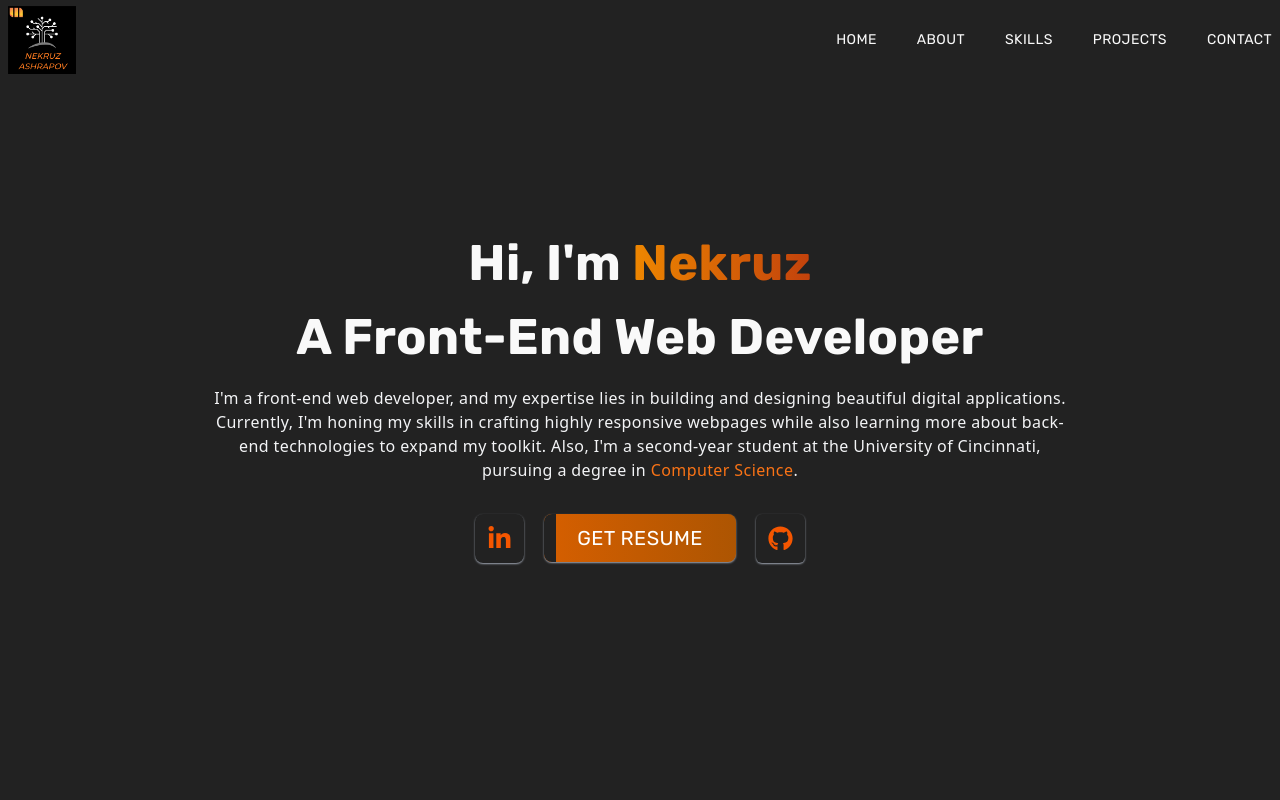
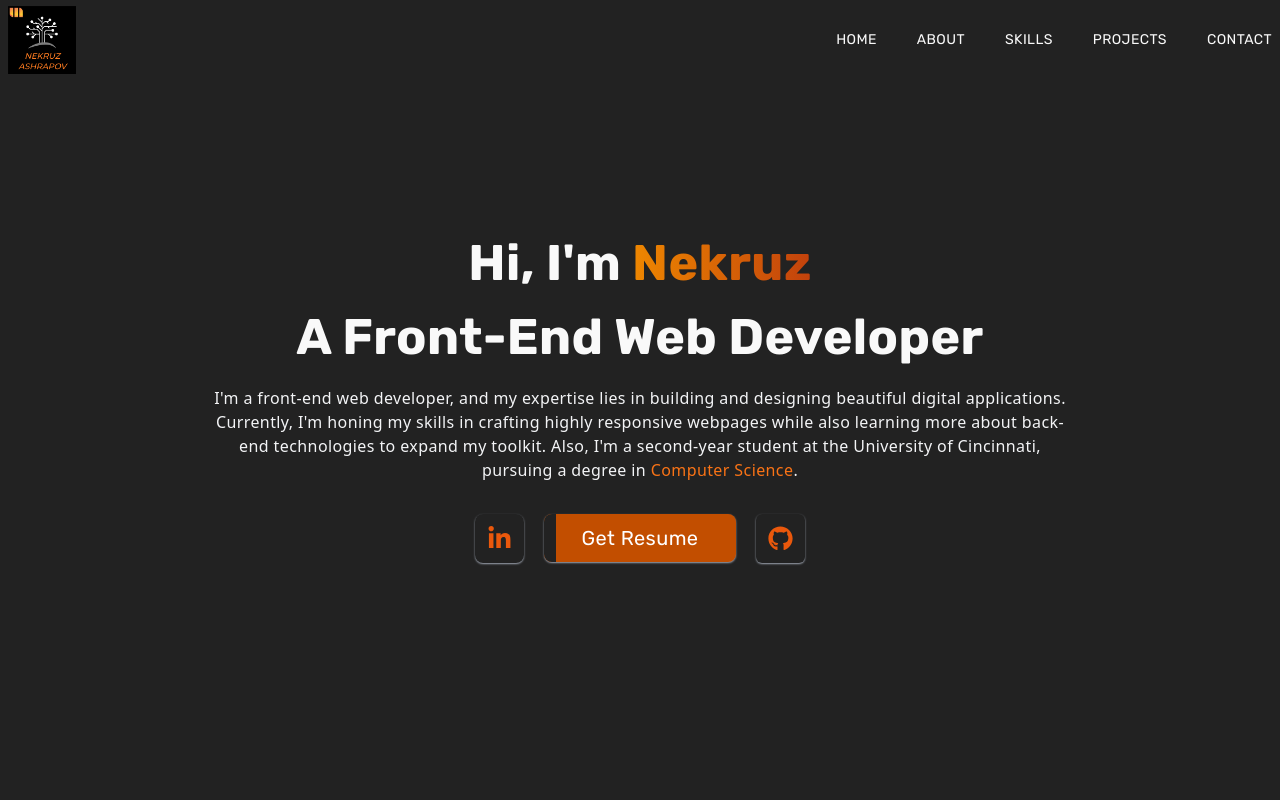
Before and after one commit to NekruzAsh/MyPortfolio, a Next.js app: page / in a window 1280 px wide. Shown: the top 800 px of the page. Built offline with nearby package versions, Linux system fonts and the light colour scheme.

Commit message:
update button styles

```diff
--- a/app/components/Contact.jsx
+++ b/app/components/Contact.jsx
@@ -73,7 +73,7 @@ const Contact = () => {
                   ></textarea>
                 </div>
                 <div className="flex justify-center">
-                  <button className="text-black font-bold rounded border-b-2 border-gray-400 hover:border-black hover:text-white shadow-md py-2 px-6 inline-flex items-center">
+                  <button className="text-black bg-orange-500 font-bold rounded border-b-2 border-gray-400 hover:border-black hover:text-white shadow-md py-2 px-6 inline-flex items-center">
                     Send
                   </button>
                 </div>
--- a/app/components/Projects.jsx
+++ b/app/components/Projects.jsx
@@ -32,7 +32,7 @@ const Projects = () => {
               <span className="text-orange-500">Try it out!</span>
             </p>
             <div className="flex justify-center py-8">
-              <button className="px-4 py-2 rounded-md hover:scale-105 ease-in duration-300 mr-9">
+              <button className="mr-10 px-4 py-2 border-2 border-orange-500 rounded-lg text-orange-500 cursor-pointer hover:bg-orange-500 hover:text-white">
                 <Link
                   target="_blank"
                   href="https://nekruzash.github.io/QuizGen/"
@@ -107,7 +107,7 @@ const Projects = () => {
 
             </p>
             <div className="flex justify-center py-8">
-              <button className="px-4 py-2 rounded-md hover:scale-105 ease-in duration-300 mr-9">
+              <button className="mr-10 px-4 py-2 border-2 border-orange-500 rounded-lg text-orange-500 cursor-pointer hover:bg-orange-500 hover:text-white">
                 <Link
                   target="_blank"
                   href="https://forumwebsite.onrender.com"
@@ -157,7 +157,7 @@ const Projects = () => {
               <span className="text-orange-500">Try it out!</span>
             </p>
             <div className="flex justify-center py-8">
-              <button className="px-4 py-2 rounded-md hover:scale-105 ease-in duration-300 mr-9">
+              <button className="mr-10 px-4 py-2 border-2 border-orange-500 rounded-lg text-orange-500 cursor-pointer hover:bg-orange-500 hover:text-white">
                 <Link
                   target="_blank"
                   href="https://nekruzash.github.io/amazonaffiliate/"
--- a/app/components/main.jsx
+++ b/app/components/main.jsx
@@ -31,11 +31,11 @@ const main = () => {
                 rel="noopener noreferrer"
                 href="https://www.linkedin.com/in/nekruzash/"
               >
-                <FaLinkedinIn size={25} className="text-[#f55600]" />
+                <FaLinkedinIn size={25} className="text-orange-600" />
               </Link>
             </div>
 
-              <button className='group relative h-12 w-48 overflow-hidden rounded-lg bg-[#222222] text-gray-200 text-lg shadow-sm shadow-gray-400'>
+              <button className='group relative h-12 w-48 overflow-hidden rounded-lg bg-[#c24e00] text-gray-200 text-lg shadow-sm shadow-gray-400'>
                 <div className='absolute inset-0 w-3 bg-[#222222] transition-all duration-[250ms] ease-out group-hover:w-full'></div>
               <Link className='relative text-xl text-white group-hover:text-white' target="_blank" href="/images/NekruzAshrapovResume.pdf">
                 Get Resume
@@ -48,7 +48,7 @@ const main = () => {
                 rel="noopener noreferrer"
                 href="https://github.com/NekruzAsh"
               >
-                <FaGithub size={25} className="text-[#f55600]" />
+                <FaGithub size={25} className="text-orange-600" />
               </Link>
             </div>
 
--- a/app/globals.css
+++ b/app/globals.css
@@ -38,10 +38,5 @@ html {
 
   }
 
-  button{
-
-    @apply shadow-md shadow-orange-700 rounded-xl uppercase bg-gradient-to-r from-[#D65F00] to-[#ad5502] text-white
-
-  }
 
 }
```
